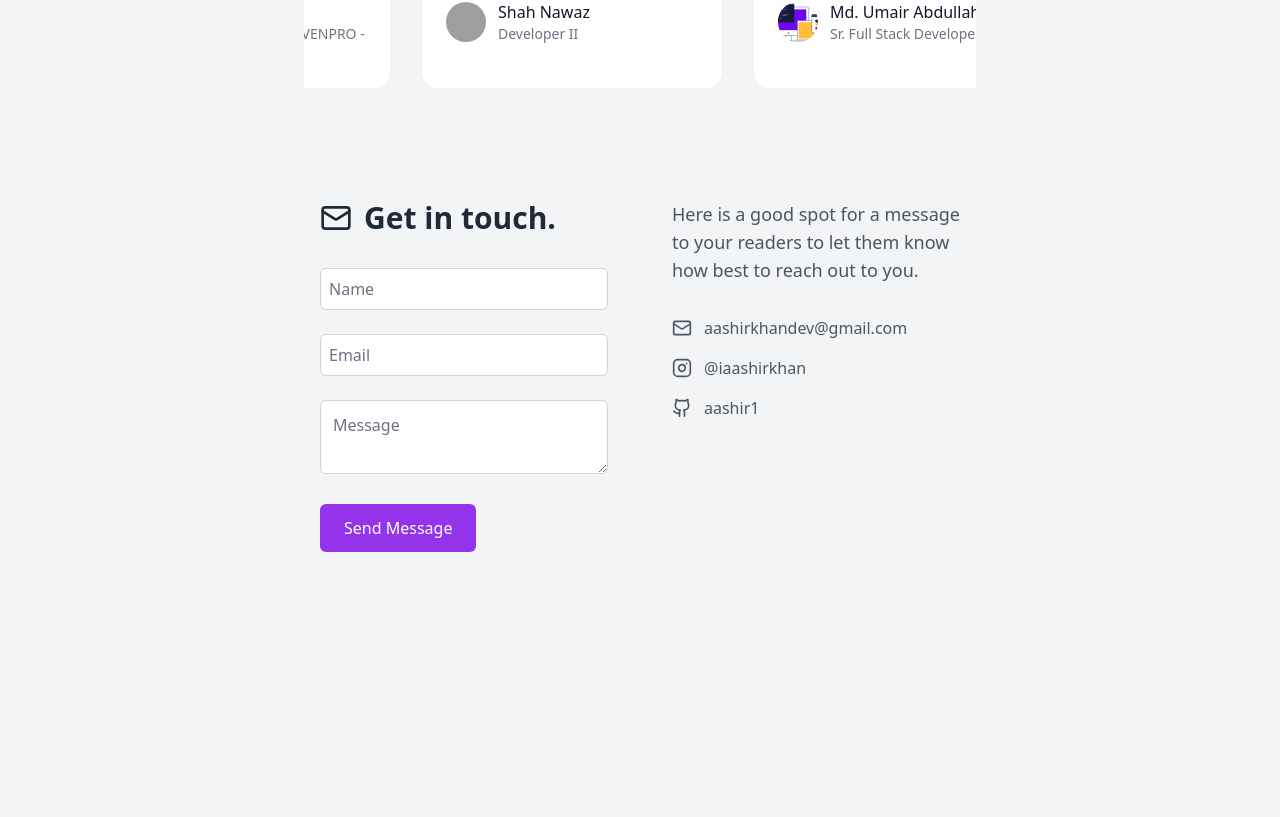
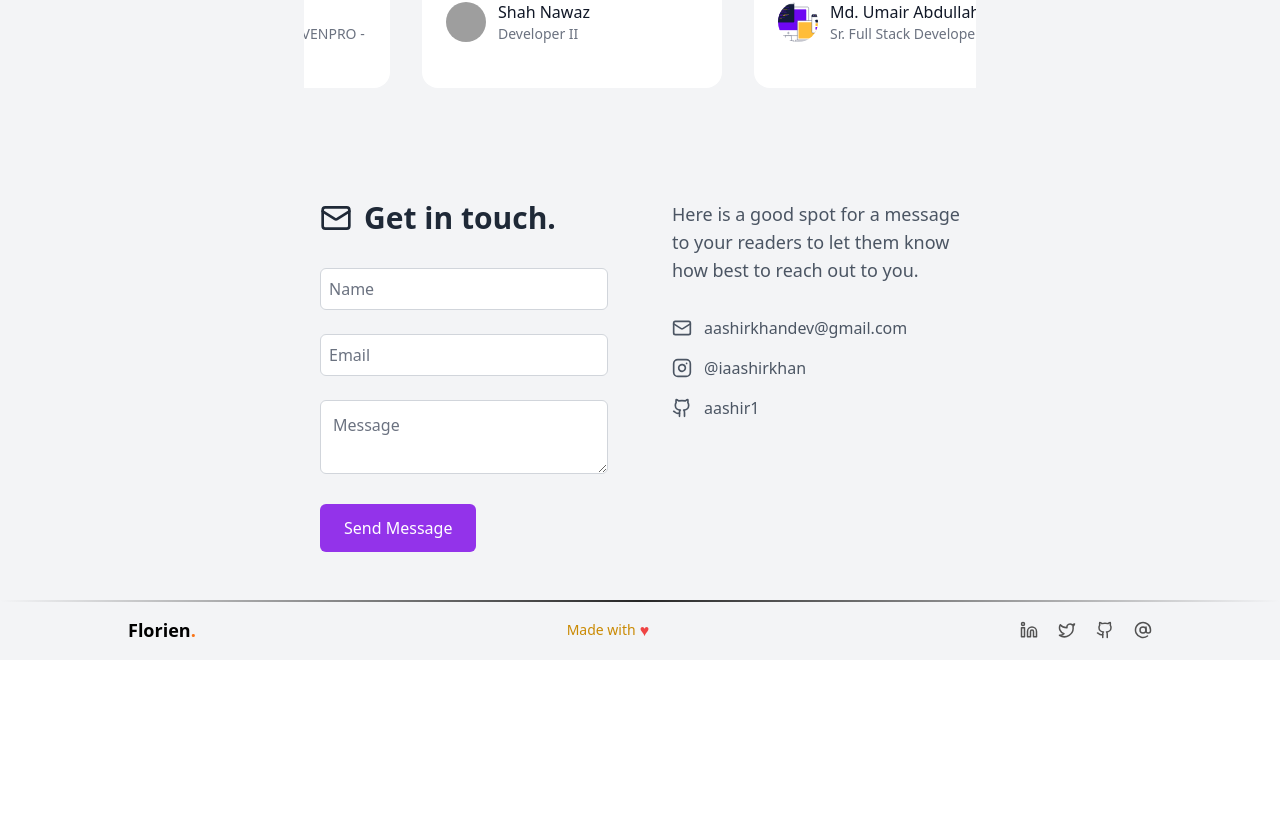
Before and after one commit to Florien2208/My-portifolio-v1, a React (Vite) app: page / in a window 1280 px wide. Shown: the part 6623-7440 px from the top of the page. After the commit the page ends 7283 px from the top, so only its background shows below. Built offline with nearby package versions, Linux system fonts and the light colour scheme; grey boxes are pictures that could not be loaded.

Commit message:
update on ui

```diff
--- a/src/pages/parts/ContactSection.tsx
+++ b/src/pages/parts/ContactSection.tsx
@@ -36,7 +36,7 @@ const ContactSection: React.FC = () => {
 
   return (
     <div
-      className={`w-full min-h-screen ${
+      className={`w-full ${
         isDarkMode ? "bg-gray-900" : "bg-gray-100"
       }`}
     >
```
